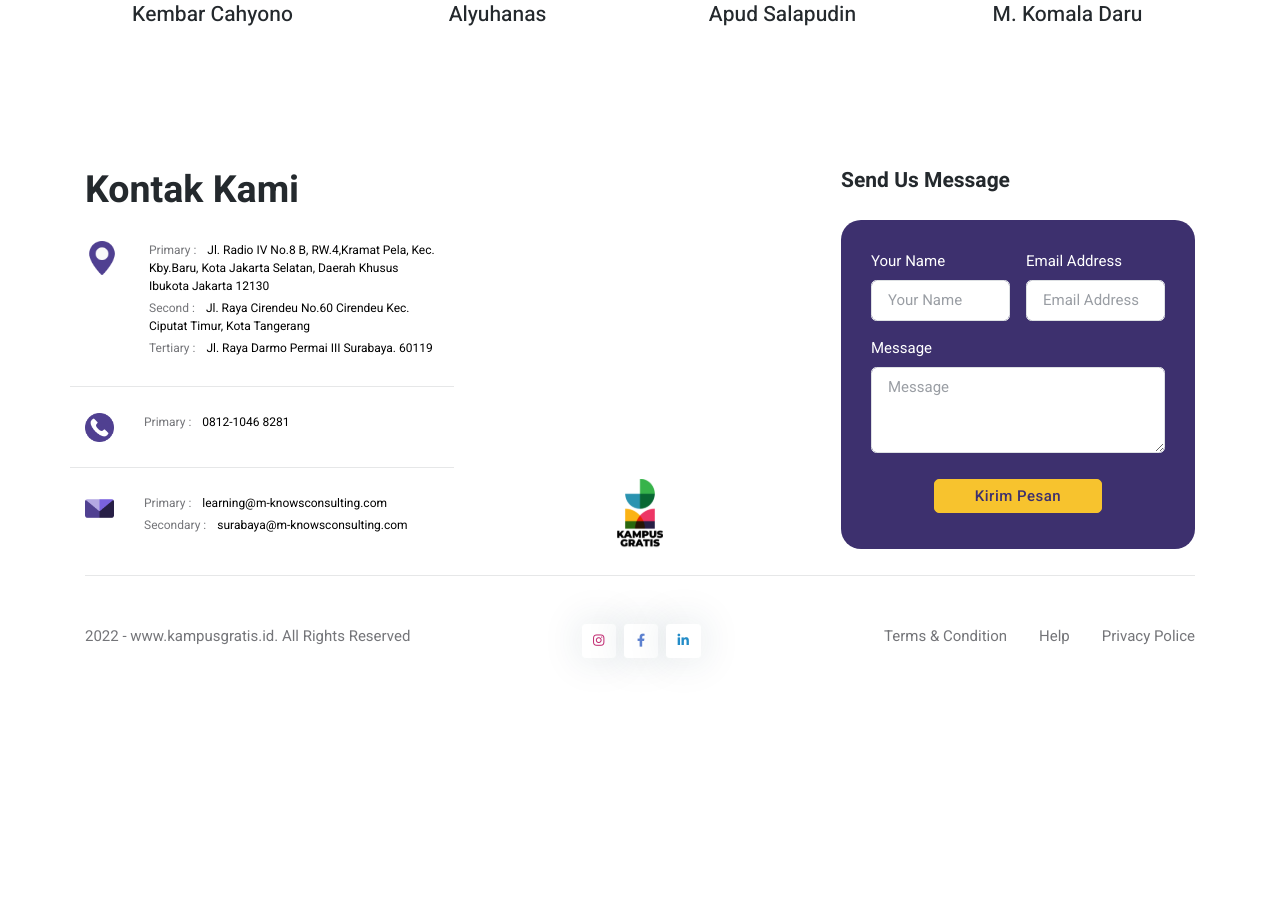
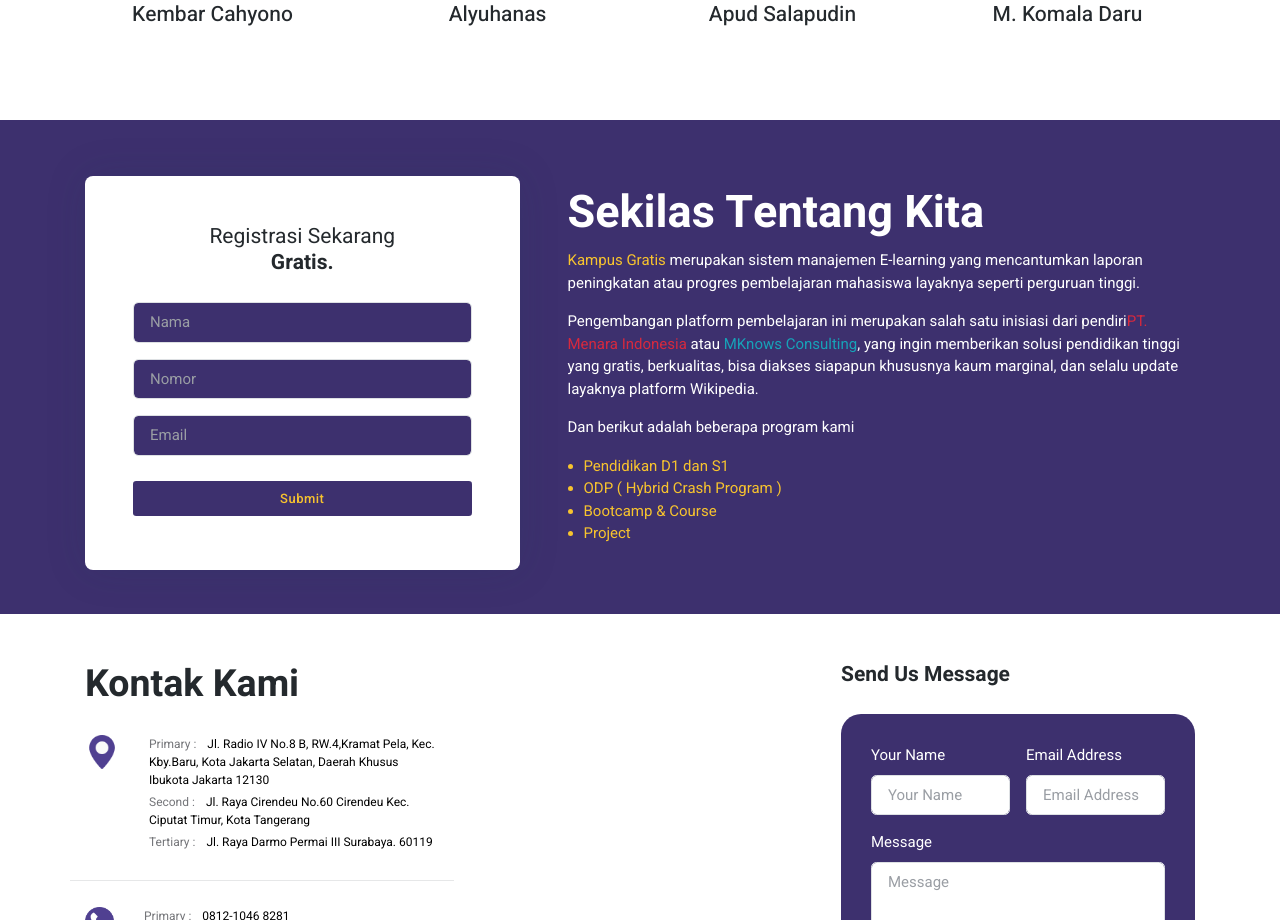
Before and after one commit to nadheva/frontend-kampusgratis, a React (Create React App) app: page / in a window 1280 px wide. Shown: the part 2460-3380 px from the top of the page. Before the commit the page ends 3156 px from the top, so only its background shows below. Built offline with nearby package versions, Linux system fonts and the light colour scheme.

Commit message:
slicing section tentang

```diff
--- /dev/null
+++ b/src/component/landing-page/Tentang.jsx
@@ -0,0 +1,81 @@
+import React from "react";
+
+const Tentang = () => {
+  return (
+    <section className="bg-first-color">
+      <div className="container">
+        <div className="row g-4 g-lg-5 align-items-center">
+          <div className="col-xl-5 order-2 order-xl-1">
+            <div className="position-relative">
+              <div className="bg-body shadow  p-5 rounded-3 position-relative mb-5 mb-md-0">
+                <h5 className="mb-2 mb-md-4 text-center">
+                  <span className="title-small">Registrasi Sekarang</span>
+                  <br /> Gratis.
+                </h5>
+                <form>
+                  <div className="mb-3">
+                    <input
+                      type="text"
+                      className="form-control bg-first-color text-white"
+                      placeholder="Nama"
+                    />
+                  </div>
+                  <div className="mb-3">
+                    <input
+                      type="text"
+                      className="form-control bg-first-color text-white"
+                      placeholder="Nomor"
+                    />
+                  </div>
+                  <div className="mb-3">
+                    <input
+                      type="text"
+                      className="form-control bg-first-color text-white"
+                      placeholder="Email"
+                    />
+                  </div>
+                  <div className="text-center mt-4">
+                    <button
+                      type="submit"
+                      className="btn btn-sm bg-first-color text-warning w-100"
+                    >
+                      Submit
+                    </button>
+                  </div>
+                </form>
+              </div>
+            </div>
+          </div>
+          <div className="col-xl-7 order-1 text-xl-start text-white">
+            <h2 className="fs-1 text-white">Sekilas Tentang Kita</h2>
+            <p>
+              <span className="text-warning">Kampus Gratis</span> merupakan
+              sistem manajemen E-learning yang mencantumkan laporan peningkatan
+              atau progres pembelajaran mahasiswa layaknya seperti perguruan
+              tinggi.
+            </p>
+            <p>
+              Pengembangan platform pembelajaran ini merupakan salah satu
+              inisiasi dari pendiri
+              <span className="text-danger">PT. Menara Indonesia</span> atau
+              <span className="text-info"> MKnows Consulting</span>, yang ingin
+              memberikan solusi pendidikan tinggi yang gratis, berkualitas, bisa
+              diakses siapapun khususnya kaum marginal, dan selalu update
+              layaknya platform Wikipedia.
+            </p>
+            <p> Dan berikut adalah beberapa program kami </p>
+
+            <ul className="text-warning ps-3">
+              <li>Pendidikan D1 dan S1</li>
+              <li>ODP ( Hybrid Crash Program )</li>
+              <li>Bootcamp & Course</li>
+              <li>Project</li>
+            </ul>
+          </div>
+        </div>
+      </div>
+    </section>
+  );
+};
+
+export default Tentang;
--- a/src/pages/Home.jsx
+++ b/src/pages/Home.jsx
@@ -7,6 +7,7 @@
 import Fakultas from "../component/landing-page/Fakultas";
 import Banner from "../component/landing-page/Banner";
 import Mentor from "../component/landing-page/Mentor";
+import Tentang from "../component/landing-page/Tentang";
 // import { Link } from "react-router-dom";
 
 const Home = () => {
@@ -19,6 +20,7 @@
         <Fakultas />
         <Banner />
         <Mentor />
+        <Tentang />
       </main>
       <Footer />
     </>
```
